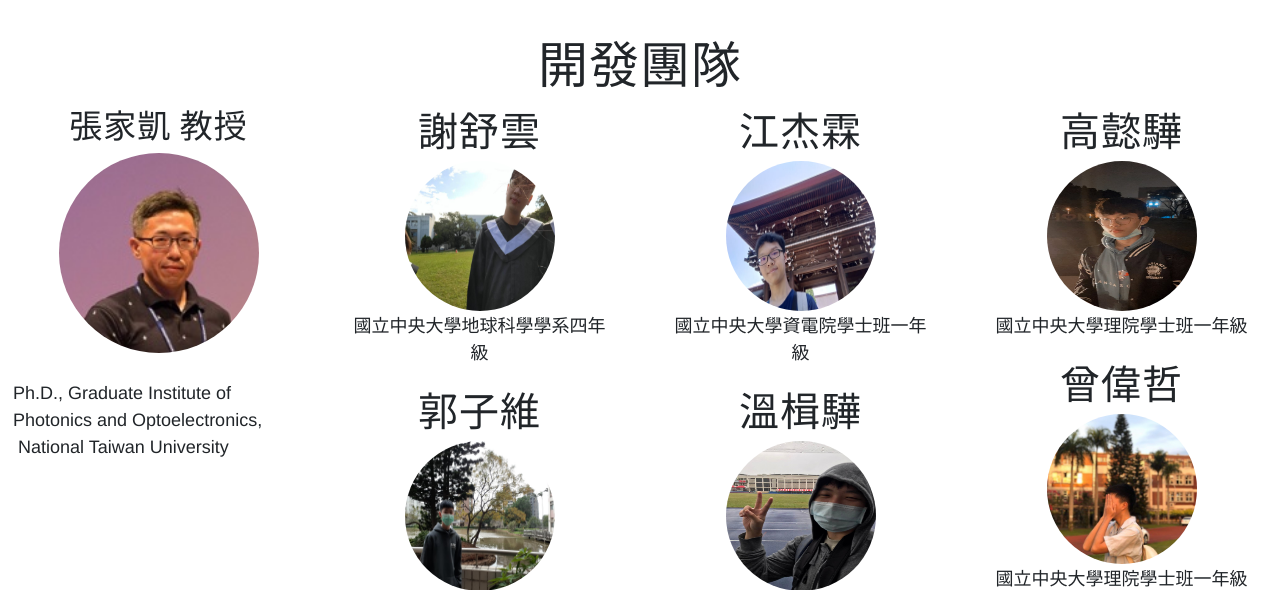
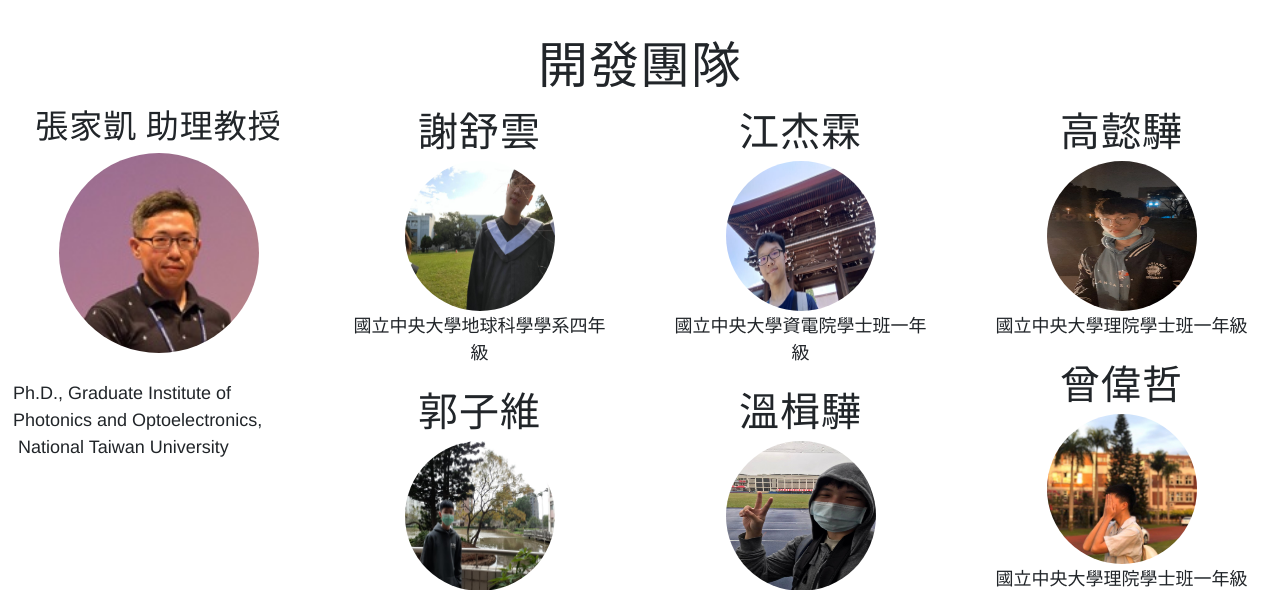
Before and after one commit to handsomeniko/AI_Final_10, a Flask app: page / in a window 1280 px wide. Shown: the part 3418-4008 px from the top of the page. Run offline with Flask 2, Linux system fonts and the light colour scheme; some libraries are stand-ins or nearby versions; some web fonts are replaced.

Commit message:
更改助理教授職稱

```diff
--- a/templates/index.html
+++ b/templates/index.html
@@ -124,7 +124,7 @@
         <div class="row" style="text-align: center;margin: -2px;">
             <div class="col-lg-3">
                 <div class="container" style="text-align: center;">
-                    <h3 class="text-center" style="font-family: 'Noto Sans TC', sans-serif;font-size: 33px;">張家凱 教授</h3><img class="rounded-circle" src="../static/img/張家凱老師照片.jpg" width="200" height="200"></div>
+                    <h3 class="text-center" style="font-family: 'Noto Sans TC', sans-serif;font-size: 33px;">張家凱 助理教授</h3><img class="rounded-circle" src="../static/img/張家凱老師照片.jpg" width="200" height="200"></div>
                 <p style="text-align: left;"><br>Ph.D., Graduate Institute of Photonics and Optoelectronics, &nbsp;National Taiwan University<br><br></p>
             </div>
             <div class="col-lg-3">
```
